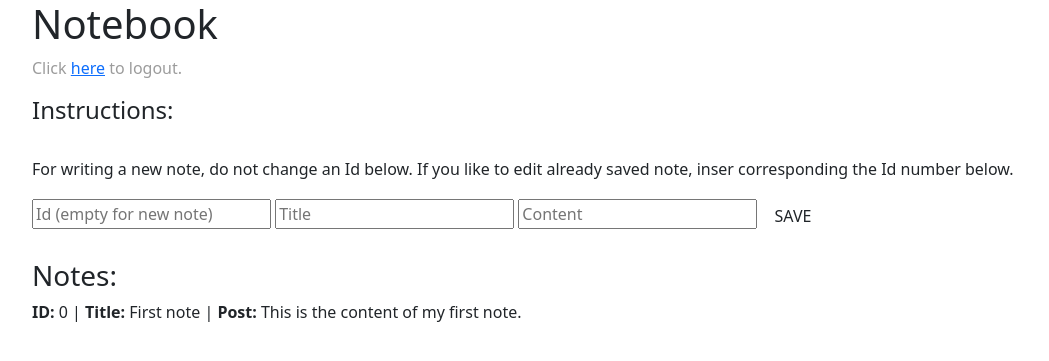
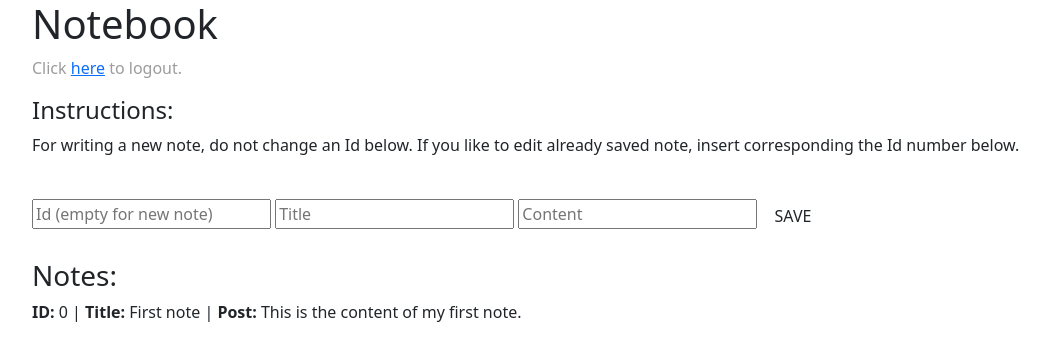
Before and after one commit to VojtaMarek/notebook_flask_app, a Flask app: page / in a window 1280 px wide. Shown: the top 361 px of the page, without its empty margins (50-1099 px from the left). Run offline with Flask 2, Linux system fonts and the light colour scheme; the visitor is signed in with stand-in values (Sample User, id 1); data comes from the database, SQL or seed files in the repository; some libraries are stand-ins or nearby versions.

Commit message:
typo correction in instructions

```diff
--- a/templates/index.html
+++ b/templates/index.html
@@ -4,8 +4,8 @@
 <h1>Notebook</h1>
 
 <p style="color:rgb(156, 156, 156)">Click <a href="/logout">here</a> to logout.</p>
-
-<h4>Instructions:</h4><br>For writing a new note, do not change an Id below. If you like to edit already saved note, inser corresponding the Id number below.</p>
+<h4>Instructions:</h4>For writing a new note, do not change an Id below. If you like to edit already saved note, insert corresponding the Id number below.</p>
+<br>
 
 <form action="" method="post">
   <input type="number" placeholder="Id (empty for new note)" name="id" value="{{ request.form.id }}">
```
